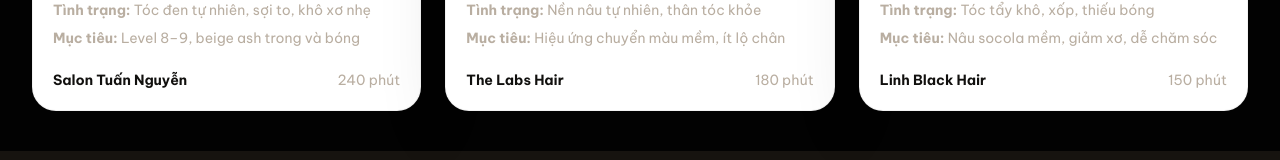
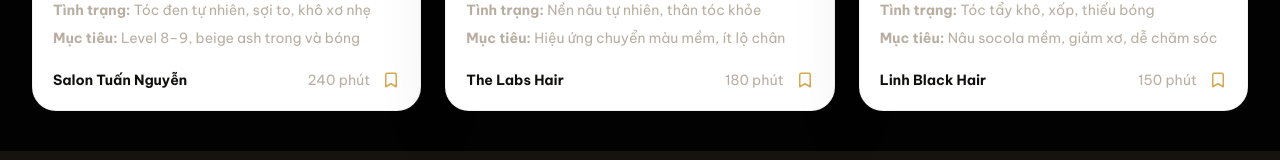
Before and after one commit to gustavjung01/toc-viet-lab, a Next.js app: page /case-thuc-te in a window 1280 px wide. Shown: the part 1364-1524 px from the top of the page. Built offline with nearby package versions, Linux system fonts and the light colour scheme; no server answers.

Commit message:
feat(bookmark): BookmarkButton toggle component, embed vao ArticleCard va CaseCard

```diff
--- /dev/null
+++ b/components/bookmark-button.tsx
@@ -0,0 +1,42 @@
+"use client";
+
+import { useState } from "react";
+import { Bookmark } from "lucide-react";
+
+type Props = {
+  itemType: "article" | "case" | "formula";
+  itemId: string;
+};
+
+export function BookmarkButton({ itemType, itemId }: Props) {
+  const [saved, setSaved] = useState(false);
+  const [loading, setLoading] = useState(false);
+
+  async function toggle(e: React.MouseEvent) {
+    e.preventDefault();
+    e.stopPropagation();
+    setLoading(true);
+    if (!saved) {
+      const res = await fetch("/api/saved-items", {
+        method: "POST",
+        headers: { "Content-Type": "application/json" },
+        body: JSON.stringify({ itemType, itemId }),
+      });
+      if (res.ok) setSaved(true);
+    } else {
+      setSaved(false);
+    }
+    setLoading(false);
+  }
+
+  return (
+    <button
+      onClick={toggle}
+      disabled={loading}
+      className={`transition ${saved ? "text-[#D6A84F]" : "text-champagne hover:text-[#D6A84F]"}`}
+      title={saved ? "Bỏ lưu" : "Lưu vào sổ tay"}
+    >
+      <Bookmark size={18} fill={saved ? "currentColor" : "none"} />
+    </button>
+  );
+}
--- a/components/cards.tsx
+++ b/components/cards.tsx
@@ -1,6 +1,7 @@
 import Link from "next/link";
 import { ArrowRight, Bookmark, Clock } from "lucide-react";
 import { HairVisual } from "./visual";
+import { BookmarkButton } from "./bookmark-button";
 
 export function SectionHeader({ eyebrow, title, desc, href }: { eyebrow?: string; title: string; desc?: string; href?: string }) {
   return (
@@ -23,7 +24,7 @@
       ) : (
         <HairVisual className="h-44 rounded-none" gradient={article.visual} label={article.category} />
       )}
-      <div className="p-5"><div className="mb-3 flex items-center justify-between gap-3"><span className="rounded-full bg-champagne/15 px-3 py-1 text-xs font-bold text-charcoal">{article.level}</span><span className="inline-flex items-center gap-1 text-xs font-semibold text-warmgray"><Clock size={14} /> {article.minutes} phút</span></div><h3 className="line-clamp-2 text-lg font-extrabold leading-snug text-charcoal">{article.title}</h3><p className="mt-3 line-clamp-3 text-sm leading-6 text-warmgray">{article.excerpt}</p><div className="mt-5 flex items-center justify-between"><span className="text-sm font-extrabold text-charcoal">Đọc chi tiết</span><Bookmark size={18} className="text-champagne" /></div></div>
+      <div className="p-5"><div className="mb-3 flex items-center justify-between gap-3"><span className="rounded-full bg-champagne/15 px-3 py-1 text-xs font-bold text-charcoal">{article.level}</span><span className="inline-flex items-center gap-1 text-xs font-semibold text-warmgray"><Clock size={14} /> {article.minutes} phút</span></div><h3 className="line-clamp-2 text-lg font-extrabold leading-snug text-charcoal">{article.title}</h3><p className="mt-3 line-clamp-3 text-sm leading-6 text-warmgray">{article.excerpt}</p><div className="mt-5 flex items-center justify-between"><span className="text-sm font-extrabold text-charcoal">Đọc chi tiết</span><BookmarkButton itemType="article" itemId={article.slug} /></div></div>
     </Link>
   );
 }
@@ -42,7 +43,10 @@
         <p className="mt-1 text-sm leading-6 text-warmgray"><b>Mục tiêu:</b> {item.goal}</p>
         <div className="mt-5 flex items-center justify-between text-sm">
           <span className="font-bold text-charcoal">{item.salon}</span>
-          <span className="text-warmgray">{item.time}</span>
+          <div className="flex items-center gap-3">
+            <span className="text-warmgray">{item.time}</span>
+            <BookmarkButton itemType="case" itemId={item.title} />
+          </div>
         </div>
       </div>
     </div>
```
